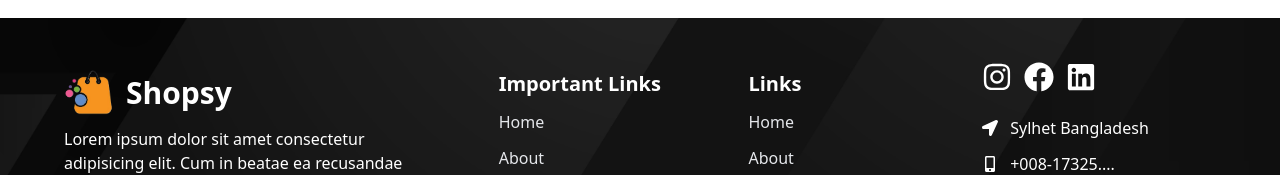
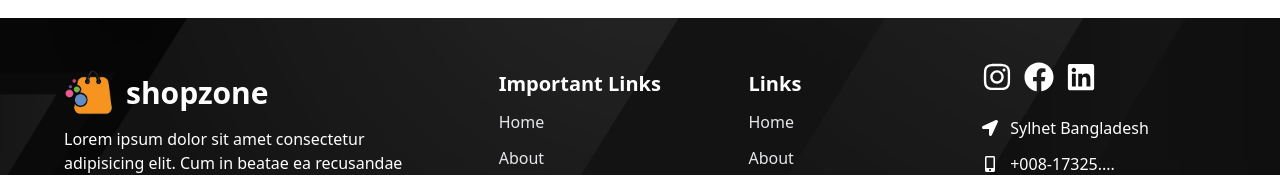
Before and after one commit to developerTamanna/complete-ecommerce-site, a React (Vite) app: page / in a window 1280 px wide. Shown: the part 3682-3857 px from the top of the page. Built offline with nearby package versions, Linux system fonts and the light colour scheme.

Commit message:
edit footer

```diff
--- a/src/components/Footer/Footer.jsx
+++ b/src/components/Footer/Footer.jsx
@@ -46,7 +46,7 @@ const Footer = () => {
           <div className="py-8 px-4">
             <h1 className="sm:text-3xl text-xl font-bold sm:text-left text-justify mb-3 flex items-center gap-3">
               <img src={footerLogo} alt="" className="max-w-[50px]" />
-              Shopsy
+              shopzone
             </h1>
             <p>
               Lorem ipsum dolor sit amet consectetur adipisicing elit. Cum in
```
